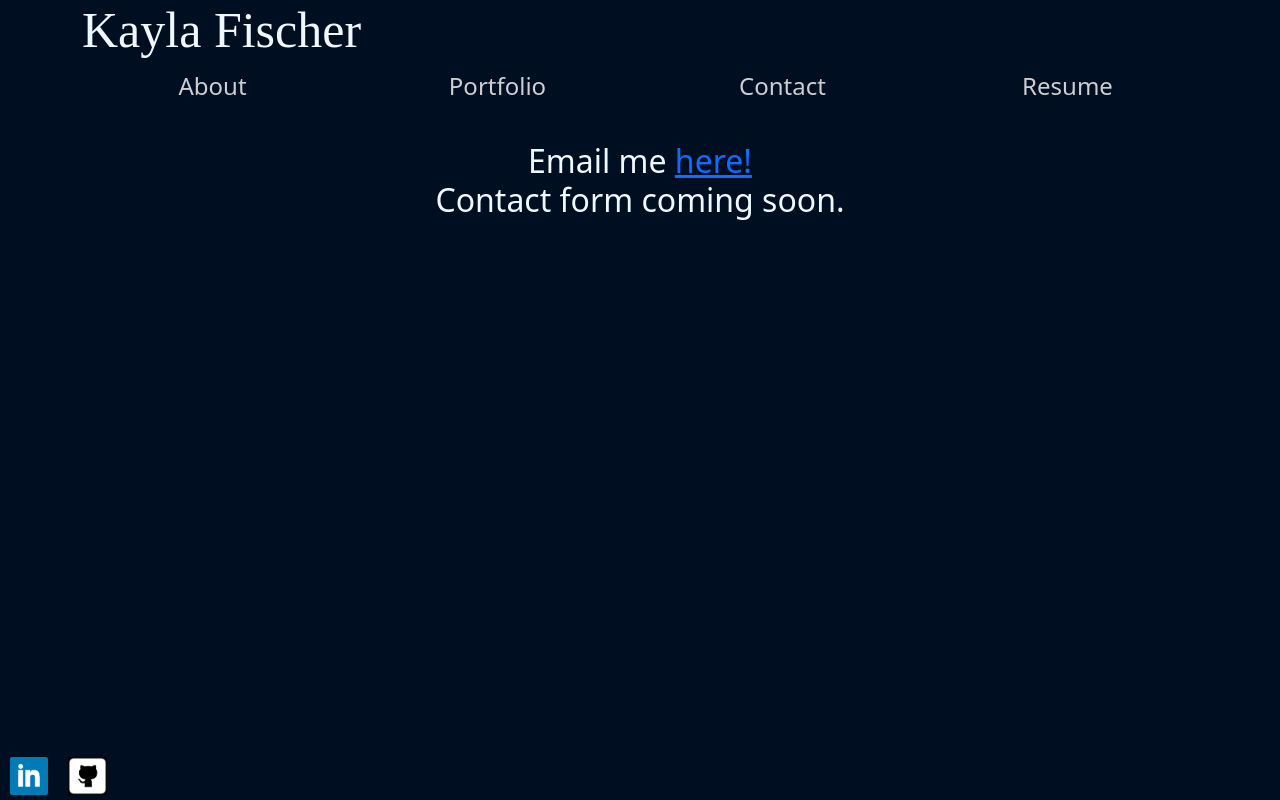
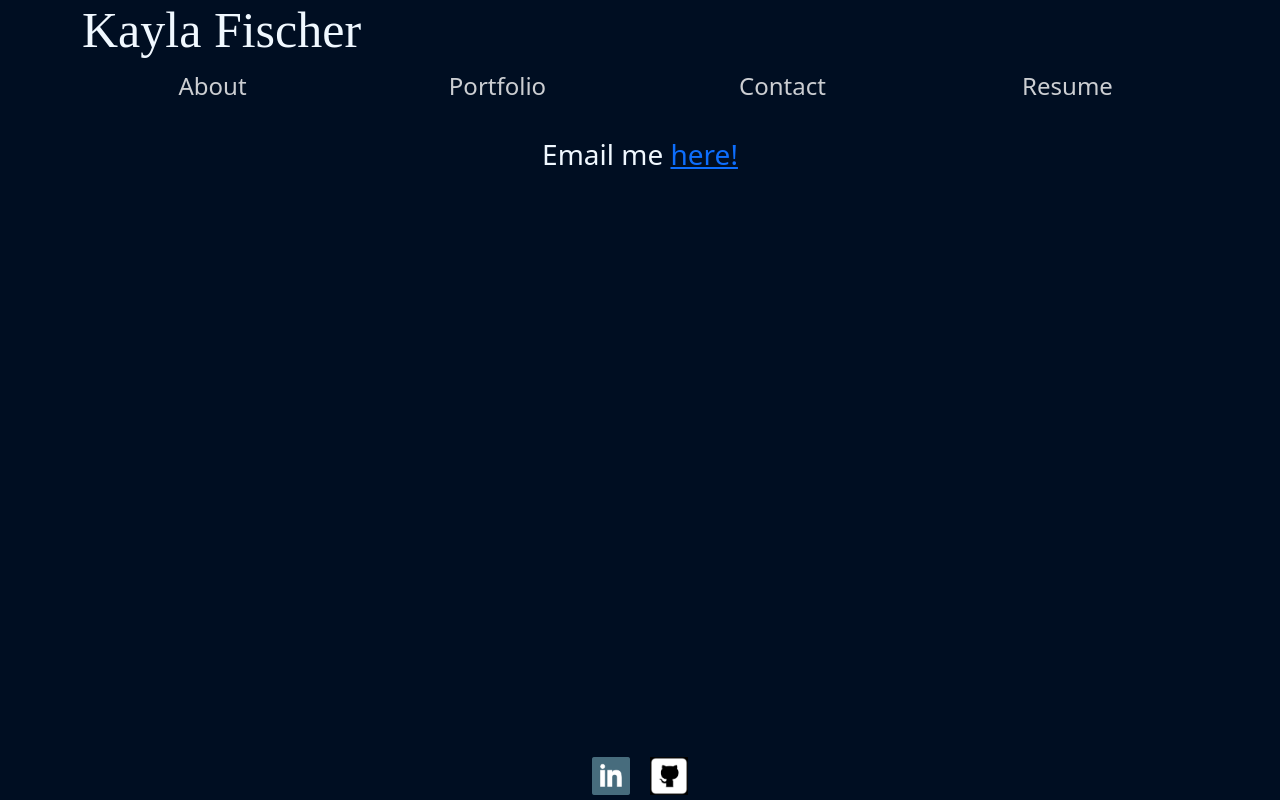
Before and after one commit to kfisch2/my-portfolio, a React (Create React App) app: page / in a window 1280 px wide. Both pictures are taken after a click on the element "Contact". Built offline with nearby package versions, Linux system fonts and the light colour scheme; a web font is replaced by a local one.

Commit message:
changed hover effect over media icons

```diff
--- a/src/components/Contact.js
+++ b/src/components/Contact.js
@@ -94,10 +94,9 @@ export default function ContactForm() {
     //     </button>
     //   </form>
     // </section>
-    <h2 className="contact">
+    <h3 className="contact">
       <br></br>
       Email me <a href="mailto:kmlindsey24@gmail.com">here!</a>
-      <br></br>Contact form coming soon.
-    </h2>
+    </h3>
   );
 }
--- a/src/components/Portfolio.js
+++ b/src/components/Portfolio.js
@@ -46,9 +46,7 @@ export default function Portfolio() {
     },
   ];
 
-  {
-    /* makes carousel controlled when modal activated */
-  }
+  /* makes carousel controlled when modal activated */
   const [index, setIndex] = useState(0);
   const handleSelect = (selectedIndex, e) => {
     setIndex(selectedIndex);
--- a/src/index.css
+++ b/src/index.css
@@ -45,11 +45,11 @@ nav {
 }
 
 footer {
-  text-align: left;
+  text-align: center;
   position: absolute;
   bottom: 5px;
   width: 100%;
-  justify-content: space-between;;
+  justify-content: space-between;
 }
 
 footer a {
@@ -58,7 +58,15 @@ footer a {
 
 .logo {
   width: 7%;
+  filter: grayscale(70%);
+  transition: all 0.2s ease-in-out
 }
+
+.logo:hover {
+  box-shadow: 0 5px 10px rgba(145, 92, 182, 0.4);
+  filter: grayscale(0%)
+}
+
 
 textarea {
   width: 15%;
@@ -143,8 +151,8 @@ code {
 /* desktop view */
 @media (min-width: 768px) {
   .carousel-item img {
-    max-width: 45vw;
-    max-height: 65vh;
+    max-width: 50vw;
+    max-height: 75vh;
   }
 
   nav {
```
